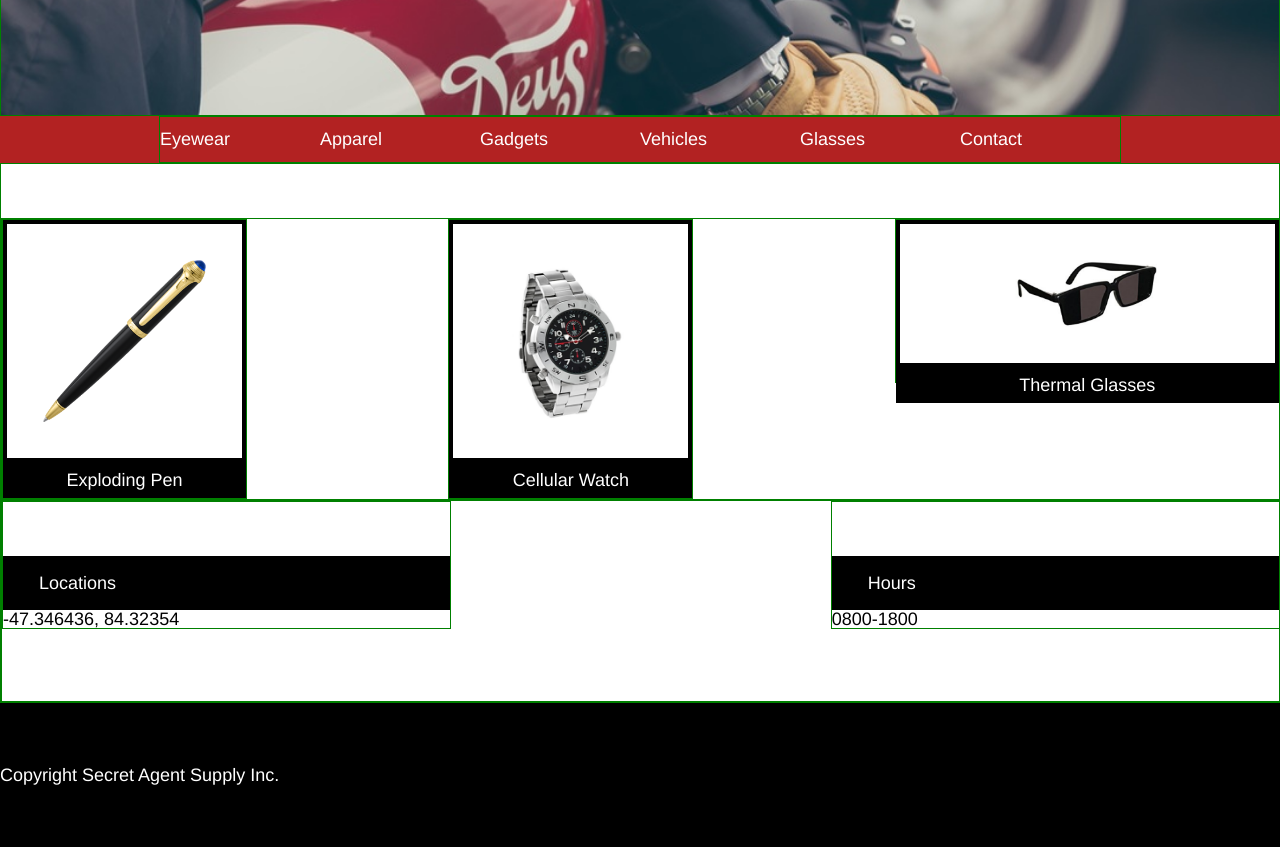
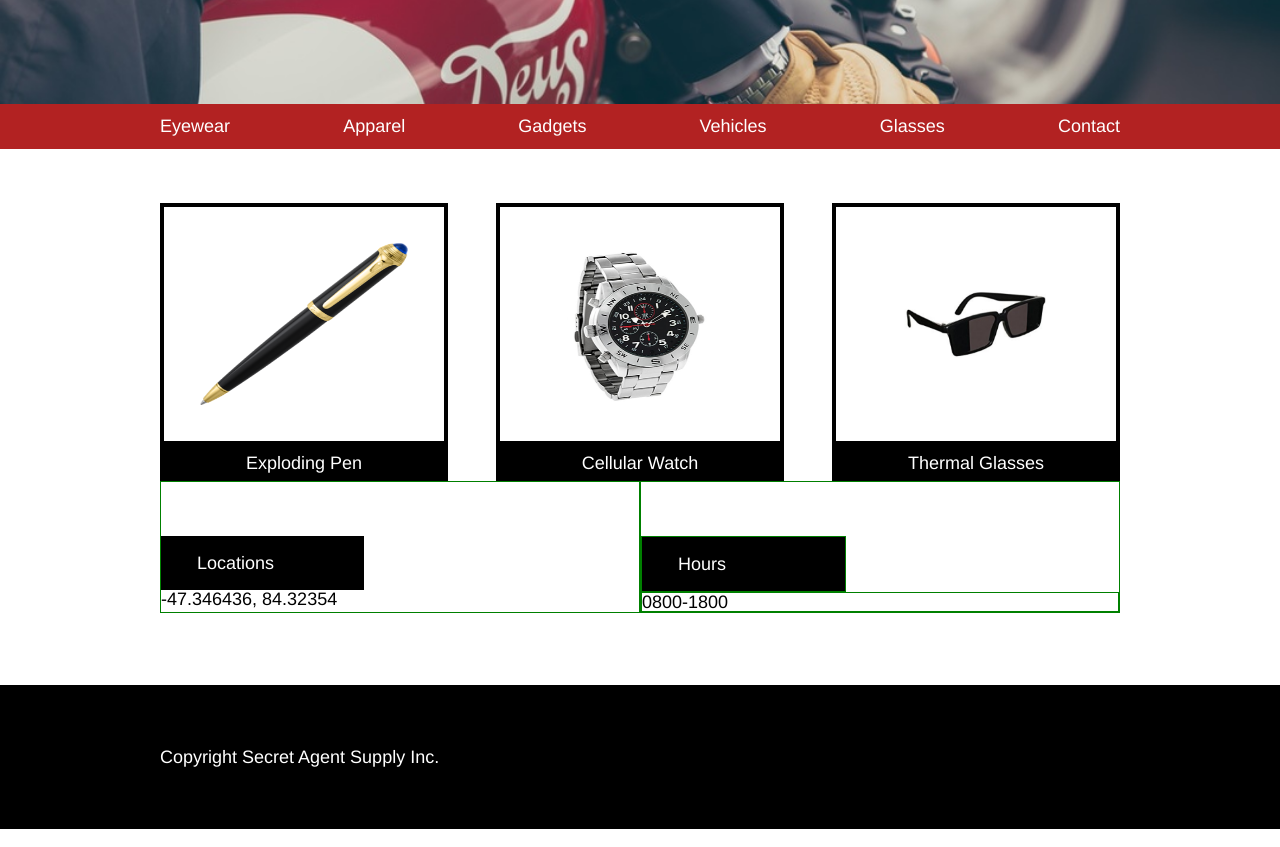
Before and after one commit to innaleikina/agent, a plain HTML site: page index.html in a window 1280 px wide. Shown: the part 382-1229 px from the top of the page. Drawn offline with Linux system fonts and the light colour scheme.

Commit message:
web compete

```diff
--- a/index.html
+++ b/index.html
@@ -12,8 +12,10 @@
 
   <div class="company">
     <div class="container">
+      <div class="logo">
       <img id="logo" src="./resources/images/logo.png"/>
         <span id="secret"> SECRET AGENT SUPPLY INC. </span>
+     </div>
    </div>
  </div>
 
@@ -22,10 +24,8 @@
     <div class="header2">
       <div class="container">
         <div class="arrival">
-
           <span id="new"> NEW ARRIVAL </span>
           <span id="sport"> SPORT BIKES AND </br> MOTORCYCLES </span>
-
           </div>
         </div>
       </div>
@@ -34,20 +34,21 @@
 
 
       <nav class="nav">
-
         <div class="container">
-        <span> Eyewear </span>
-        <span> Apparel </span>
-        <span> Gadgets </span>
-        <span> Vehicles </span>
-        <span> Glasses </span>
-        <span> Contact </span>
+          <span class="sp"> Eyewear </span>
+          <span class="sp"> Apparel </span>
+          <span class="sp"> Gadgets </span>
+          <span class="sp"> Vehicles </span>
+          <span class="sp"> Glasses </span>
+          <span class="sp"> Contact </span>
         </div>
       </nav>
 
 
 
- <div class="info">
+
+
+      <div class="container">
          <div class="gallery">
         <div class="pen">
           <img id="pen" src="./resources/images/pen.png"/>
@@ -66,12 +67,14 @@
       <span> Thermal Glasses </span>
     </div>
   </div>
+</div>
 
 
 
 
 
     <div class="contact">
+     <div class="container">
 
       <div class="locations">
        <span id="locations"> Locations </span>
@@ -84,9 +87,12 @@
       </div>
      </div>
     </div>
+  </div>
 
     <footer>
-      <span> Copyright Secret Agent Supply Inc. </span>
+    <div class="container">
+      <span id="copyright"> Copyright Secret Agent Supply Inc. </span>
+    </div>
     </footer>
 </div>
   </body>
--- a/resources/css/style.css
+++ b/resources/css/style.css
@@ -6,8 +6,14 @@ body  {
   font-family: helvetica;
 }
 
-div {
-  border: 1.5px green solid;
+/*div {
+ border: 1.5px green solid;*/
+}
+
+.logo {
+  margin: 0.66rem 0;
+  align-items: center;
+  display: flex;
 }
 
 .company {
@@ -37,7 +43,8 @@ div {
 }
 
 #secret {
-  margin: 0.66rem 0;
+  align-content:center;
+  justify-content: flex-start !important;
 }
 
 
@@ -45,7 +52,6 @@ div {
   background-image: url(../images/moto.jpeg);
   height:25rem;
   background-size: cover;
-  flex-direction: column;
   }
 
   .arrival {
@@ -66,7 +72,7 @@ div {
   padding-top:2rem;
   padding-left:3rem;
   width:20rem;
-  padding-bottom: 0.25rem;
+
 }
 
 #sport {
@@ -75,7 +81,8 @@ div {
   color:white;
   background-color: black;
   padding-left:3rem;
-  padding-bottom: 2rem;*/
+  padding-bottom: 2rem;
+  padding-top: 0.25rem;
 }
 
 
@@ -83,11 +90,9 @@ div {
   display:flex;
   padding: 0.75rem auto;
   width:960px;
-
   }
 
   .nav {
-
   background-color: firebrick;
   }
 
@@ -95,11 +100,15 @@ div {
   nav span {
   background-color:firebrick;
   color:white;
-
-  width:100%;
   padding-top: 0.75rem;
   padding-bottom: 0.75rem;
 }
+
+.container, span.sp {
+  justify-content: space-between;
+}
+
+
 
 
 .gallery{
@@ -107,7 +116,7 @@ nav span {
   flex-direction: row;
   justify-content: space-between;
   margin-top:3rem;
-  width:100%;
+  width:960px;
 }
 
 .pen,.watch,.glasses{
@@ -115,10 +124,11 @@ nav span {
   display:flex;
 }
 
-#pen,#watch,#glasses {
+#pen,#watch{
   height:9rem;
   border: 4px solid black;
   padding:2rem;
+
   }
 
   .glasses-image {
@@ -130,8 +140,13 @@ nav span {
     border: 4px solid black;
     }
 
+    .glasses,.watch,.pen{
+      width: 30%;
+    }
+
   .glasses-image img {
-    max-width: 8rem;
+    width: 8rem;
+
   }
 
   .pen span, .watch span, .glasses span{
@@ -141,22 +156,34 @@ nav span {
     text-align:center;
   }
 
-.glasses {
-  height:9rem;
-  width:30%;
-}
+
+
+
+
 
 .contact {
   display:flex;
-  justify-content: space-between;
-  width:100%;
+
+
 }
 
 .locations,.hours{
   flex-direction: column;
   display: flex;
   margin-bottom: 4rem;
-  width:35%;
+  width:960px;
+  border: 1.5px green solid;
+}
+
+.hours {
+  display:flex;
+}
+
+.hours>span {
+  justify-content: flex-end;
+  border: 1.5px green solid;
+
+
 }
 
 #locations,#hours {
@@ -167,19 +194,27 @@ nav span {
   padding-top:1rem;
   padding-bottom:1rem;
   text-align: left;
+  width:35%;
 
 }
 
 footer {
   height:8rem;
   width:100%;
-  text-align:left;
+  justify-content: flex-start;
   color:white;
   background-color: black;
   align-items: center;
   display:flex;
+
   }
 
+
+
+  footer .container {
+    justify-content: flex-start;
+    width:960px;
+  }
 
 
 
```
Lines whose indentation alone changed are shown as unchanged.
